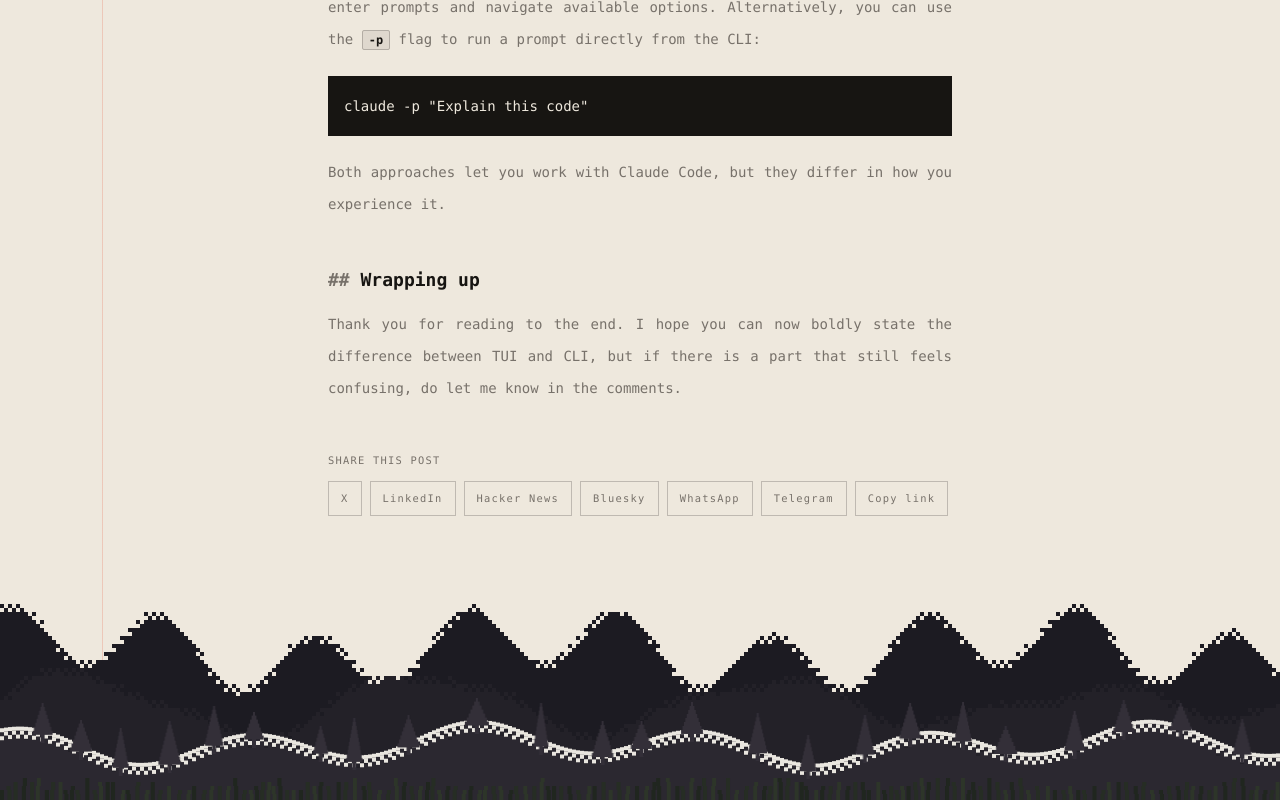
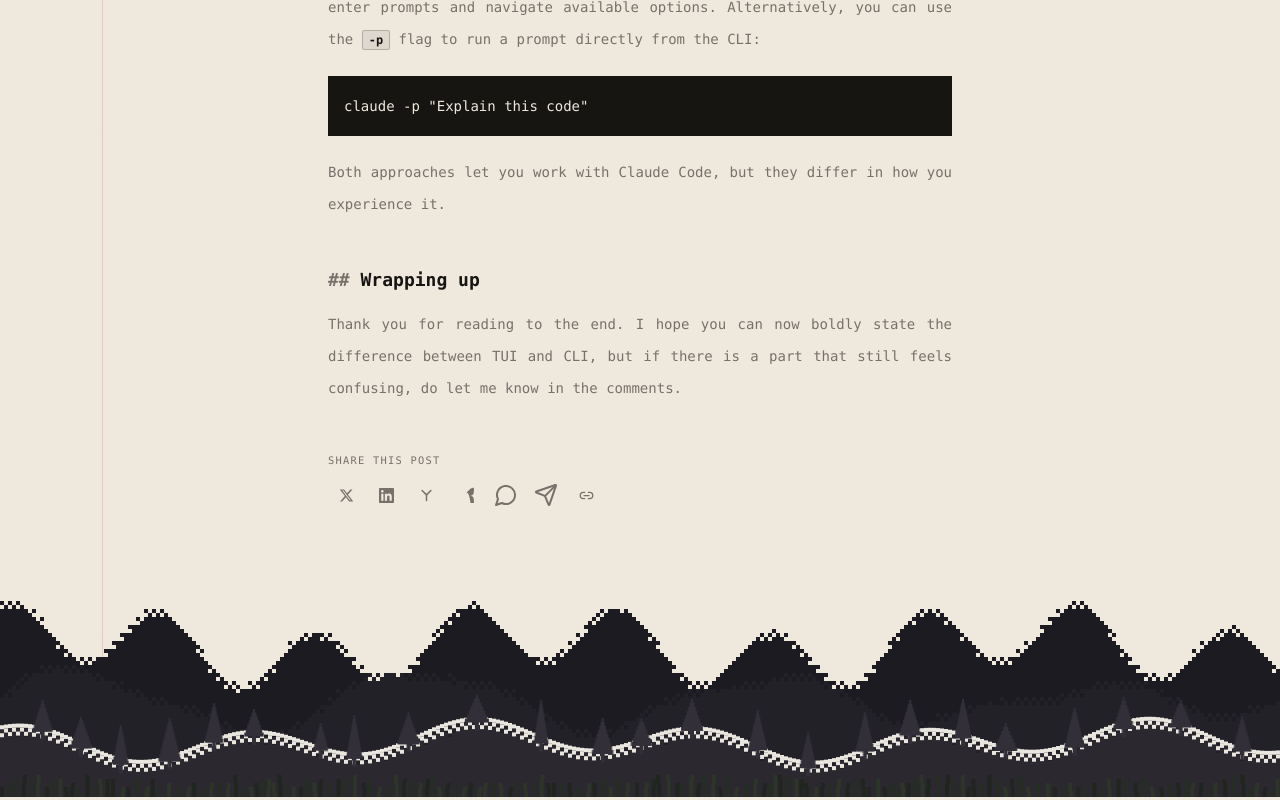
Before and after one commit to manueldezman/Portfolio-2, a Next.js app: page /blog/tui-vs-cli in a window 1280 px wide. Shown: the part 3936-4736 px from the top of the page. Built offline with nearby package versions, Linux system fonts and the light colour scheme.

Commit message:
feat(blog): use icon buttons for share links

```diff
--- a/components/ShareButtons.tsx
+++ b/components/ShareButtons.tsx
@@ -1,6 +1,8 @@
 "use client";
 
 import { useState } from "react";
+import { Check, Link2, MessageCircle, Send } from "lucide-react";
+import { LinkedinIcon } from "@/components/icons";
 
 const SITE = "https://0xdezman.cv";
 
@@ -9,6 +11,41 @@ type ShareButtonsProps = {
   path: string;
 };
 
+function XIcon() {
+  return (
+    <svg aria-hidden="true" fill="currentColor" height="15" viewBox="0 0 24 24" width="15">
+      <path d="M18.244 2.25h3.308l-7.227 8.26 8.502 11.24H16.17l-5.214-6.817L4.99 21.75H1.68l7.73-8.835L1.254 2.25H8.08l4.713 6.231zm-1.161 17.52h1.833L7.084 4.126H5.117z" />
+    </svg>
+  );
+}
+
+function BlueskyIcon() {
+  return (
+    <svg aria-hidden="true" fill="currentColor" height="16" viewBox="0 0 24 24" width="16">
+      <path d="M12 10.8c-1.087-2.114-4.046-6.053-6.798-7.995C2.566.944 1.561 1.266.902 1.565.139 1.908 0 3.08 0 3.768c0 .69.378 5.65.624 6.479.815 2.736 3.713 3.66 6.383 3.364.136-.02.275-.039.415-.056-.138.022-.276.04-.415.056-2.67.297-5.568-.628-6.383-3.364C.378 9.398 0 4.438 0 3.748c0-.688.139-1.86.902-2.203.659-.299 1.664-.62 4.3 1.24C7.954 4.728 10.913 8.667 12 10.8zm0 0c1.087-2.114 4.046-6.053 6.798-7.995 2.636-1.861 3.641-1.884 4.3-1.585.763.349.902 1.515.902 2.203 0 .69-.378 5.65-.624 6.479-.815 2.736-3.713 3.66-6.383 3.364-.136-.02-.275-.039-.415-.056.138-.022.276-.04.415-.056 2.67-.297 5.568.628 6.383 3.364.246.829.624 5.789.624 6.479 0 .688-.139 1.86-.902 2.203-.659.299-1.664.62-4.3-1.24C16.046 4.728 13.087 8.667 12 10.8z" />
+    </svg>
+  );
+}
+
+function HackerNewsIcon() {
+  return (
+    <svg
+      aria-hidden="true"
+      fill="none"
+      height="15"
+      stroke="currentColor"
+      strokeLinecap="round"
+      strokeLinejoin="round"
+      strokeWidth="2.4"
+      viewBox="0 0 24 24"
+      width="15"
+    >
+      <path d="M5 4l7 7 7-7" />
+      <path d="M12 11v9" />
+    </svg>
+  );
+}
+
 export function ShareButtons({ title, path }: ShareButtonsProps) {
   const [copied, setCopied] = useState(false);
   const url = `${SITE}${path}`;
@@ -16,12 +53,12 @@ export function ShareButtons({ title, path }: ShareButtonsProps) {
   const encodedUrl = encodeURIComponent(url);
 
   const links = [
-    { label: "X", href: `https://x.com/intent/post?text=${text}&url=${encodedUrl}` },
-    { label: "LinkedIn", href: `https://www.linkedin.com/sharing/share-offsite/?url=${encodedUrl}` },
-    { label: "Hacker News", href: `https://news.ycombinator.com/submitlink?u=${encodedUrl}&t=${text}` },
-    { label: "Bluesky", href: `https://bsky.app/intent/compose?text=${text}%20${encodedUrl}` },
-    { label: "WhatsApp", href: `https://wa.me/?text=${text}%20${encodedUrl}` },
-    { label: "Telegram", href: `https://t.me/share/url?url=${encodedUrl}&text=${text}` },
+    { label: "Share on X", Icon: XIcon, href: `https://x.com/intent/post?text=${text}&url=${encodedUrl}` },
+    { label: "Share on LinkedIn", Icon: LinkedinIcon, href: `https://www.linkedin.com/sharing/share-offsite/?url=${encodedUrl}` },
+    { label: "Submit to Hacker News", Icon: HackerNewsIcon, href: `https://news.ycombinator.com/submitlink?u=${encodedUrl}&t=${text}` },
+    { label: "Share on Bluesky", Icon: BlueskyIcon, href: `https://bsky.app/intent/compose?text=${text}%20${encodedUrl}` },
+    { label: "Share on WhatsApp", Icon: MessageCircle, href: `https://wa.me/?text=${text}%20${encodedUrl}` },
+    { label: "Share on Telegram", Icon: Send, href: `https://t.me/share/url?url=${encodedUrl}&text=${text}` },
   ];
 
   async function copyLink() {
@@ -39,22 +76,22 @@ export function ShareButtons({ title, path }: ShareButtonsProps) {
     window.setTimeout(() => setCopied(false), 2000);
   }
 
-  const chip =
-    "link-ring border border-[var(--rule-soft)] px-3 py-2 font-mono text-[0.65rem] tracking-[0.12em] text-[var(--muted)]";
+  const button =
+    "link-ring inline-flex h-9 w-9 items-center justify-center text-[var(--muted)]";
 
   return (
     <div className="mt-12">
       <p className="font-mono text-[0.65rem] uppercase tracking-[0.12em] text-[var(--muted)]">
         Share this post
       </p>
-      <div className="mt-3 flex flex-wrap gap-2">
-        {links.map((link) => (
-          <a className={chip} href={link.href} key={link.label} rel="noreferrer" target="_blank">
-            {link.label}
+      <div className="mt-2 flex flex-wrap items-center gap-1">
+        {links.map(({ label, Icon, href }) => (
+          <a aria-label={label} className={button} href={href} key={label} rel="noreferrer" target="_blank" title={label}>
+            <Icon />
           </a>
         ))}
-        <button className={chip} onClick={copyLink} type="button">
-          {copied ? "Copied" : "Copy link"}
+        <button aria-label="Copy link" className={button} onClick={copyLink} title={copied ? "Copied" : "Copy link"} type="button">
+          {copied ? <Check size={15} /> : <Link2 size={15} />}
         </button>
       </div>
     </div>
--- /dev/null
+++ b/components/icons.tsx
@@ -0,0 +1,7 @@
+export function LinkedinIcon() {
+  return (
+    <svg aria-hidden="true" fill="currentColor" height="15" viewBox="0 0 24 24" width="15">
+      <path d="M20.447 20.452h-3.554v-5.569c0-1.328-.027-3.037-1.852-3.037-1.853 0-2.136 1.445-2.136 2.939v5.667H9.351V9h3.414v1.561h.046c.477-.9 1.637-1.85 3.37-1.85 3.601 0 4.267 2.37 4.267 5.455v6.286zM5.337 7.433c-1.144 0-2.063-.926-2.063-2.065 0-1.138.92-2.063 2.063-2.063 1.14 0 2.064.925 2.064 2.063 0 1.139-.925 2.065-2.064 2.065zm1.782 13.019H3.555V9h3.564v11.452zM22.225 0H1.771C.792 0 0 .774 0 1.729v20.542C0 23.227.792 24 1.771 24h20.451C23.2 24 24 23.227 24 22.271V1.729C24 .774 23.2 0 22.222 0h.003z" />
+    </svg>
+  );
+}
```
